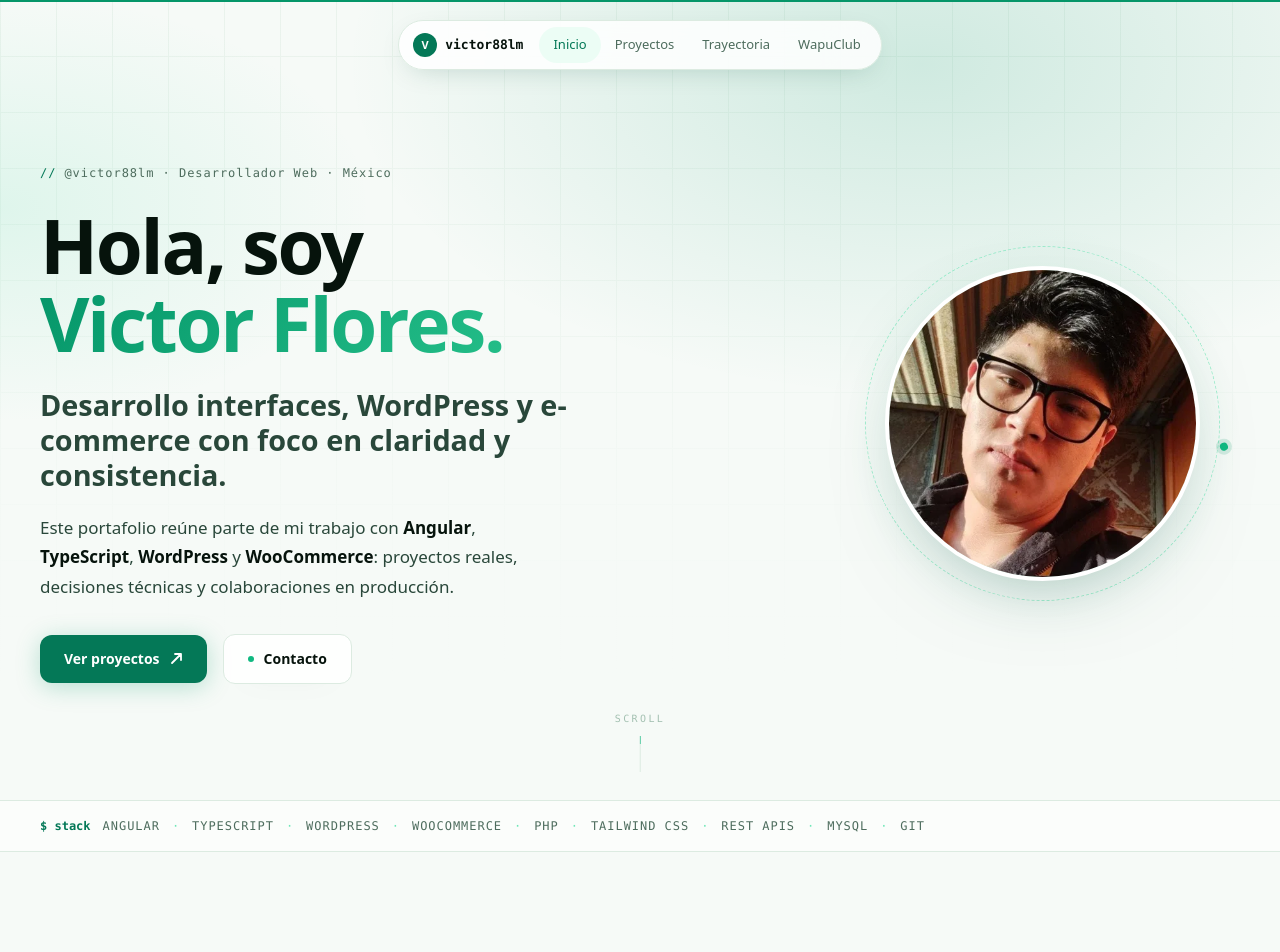
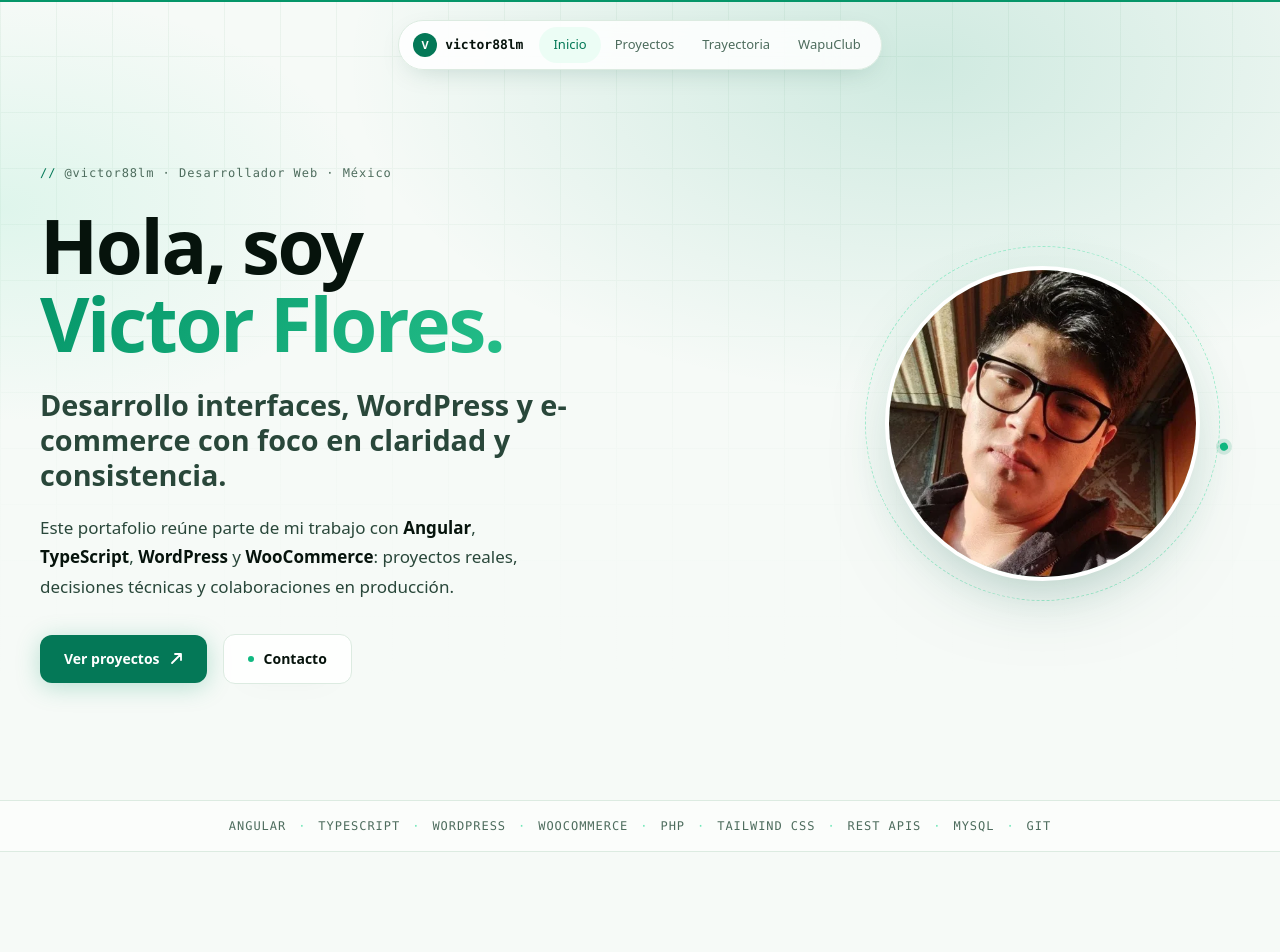
Before and after one commit to victor88lm/portafolio-wapu, a React (Vite) app: page / in a window 1280 px wide. Shown: the top 952 px of the page. Built offline with nearby package versions, Linux system fonts and the light colour scheme.

Commit message:
Center stack strip and remove hero scroll cue

```diff
--- a/src/components/sections/Hero.tsx
+++ b/src/components/sections/Hero.tsx
@@ -132,22 +132,6 @@ export function Hero() {
         </motion.div>
       </Container>
 
-      <motion.div
-        initial={{ opacity: 0 }}
-        animate={{ opacity: 1 }}
-        transition={{ duration: 0.8, delay: 1.1 }}
-        aria-hidden="true"
-        className="absolute bottom-7 left-1/2 hidden -translate-x-1/2 flex-col items-center gap-2.5 lg:flex"
-      >
-        <span className="font-mono text-[10px] tracking-[0.24em] text-ink-300 uppercase">scroll</span>
-        <span className="relative h-9 w-px overflow-hidden bg-line">
-          <motion.span
-            animate={{ y: ['-100%', '100%'] }}
-            transition={{ duration: 1.9, repeat: Infinity, ease: 'easeInOut' }}
-            className="absolute inset-x-0 h-1/2 bg-brand-500"
-          />
-        </span>
-      </motion.div>
     </section>
   )
 }
--- a/src/components/sections/StackStrip.tsx
+++ b/src/components/sections/StackStrip.tsx
@@ -4,7 +4,7 @@ import { Container } from '@/components/ui/Container'
 function StackItems({ hidden = false }: { hidden?: boolean }) {
   return (
     <ul
-      className="flex shrink-0 items-center gap-x-3 pr-3 sm:flex-wrap sm:items-baseline sm:gap-y-1.5 sm:pr-0"
+      className="flex shrink-0 items-center gap-x-3 pr-3 sm:flex-wrap sm:justify-center sm:gap-y-1.5 sm:pr-0"
       aria-label={hidden ? undefined : 'Tecnologías principales'}
       aria-hidden={hidden || undefined}
     >
@@ -24,17 +24,14 @@ function StackItems({ hidden = false }: { hidden?: boolean }) {
 
 /**
  * Franja de stack: en mobile funciona como marquee continuo; en desktop
- * vuelve al readout estático del sistema.
+ * queda centrada y estática.
  */
 export function StackStrip() {
   return (
     <div className="overflow-hidden border-y border-line bg-white/60">
-      <Container className="py-4 font-mono text-[12px] sm:flex sm:flex-wrap sm:items-baseline sm:gap-x-3 sm:gap-y-1.5">
-        <span aria-hidden="true" className="hidden shrink-0 font-semibold text-brand-700 sm:inline">
-          $ stack
-        </span>
+      <Container className="py-4 font-mono text-[12px] sm:flex sm:justify-center">
         <div className="-mx-5 overflow-hidden whitespace-nowrap sm:mx-0 sm:overflow-visible sm:whitespace-normal">
-          <div className="stack-marquee flex w-max items-center sm:w-auto sm:animate-none sm:flex-wrap">
+          <div className="stack-marquee flex w-max items-center sm:w-auto sm:animate-none sm:flex-wrap sm:justify-center">
             <StackItems />
             <div className="flex sm:hidden">
               <StackItems hidden />
```
